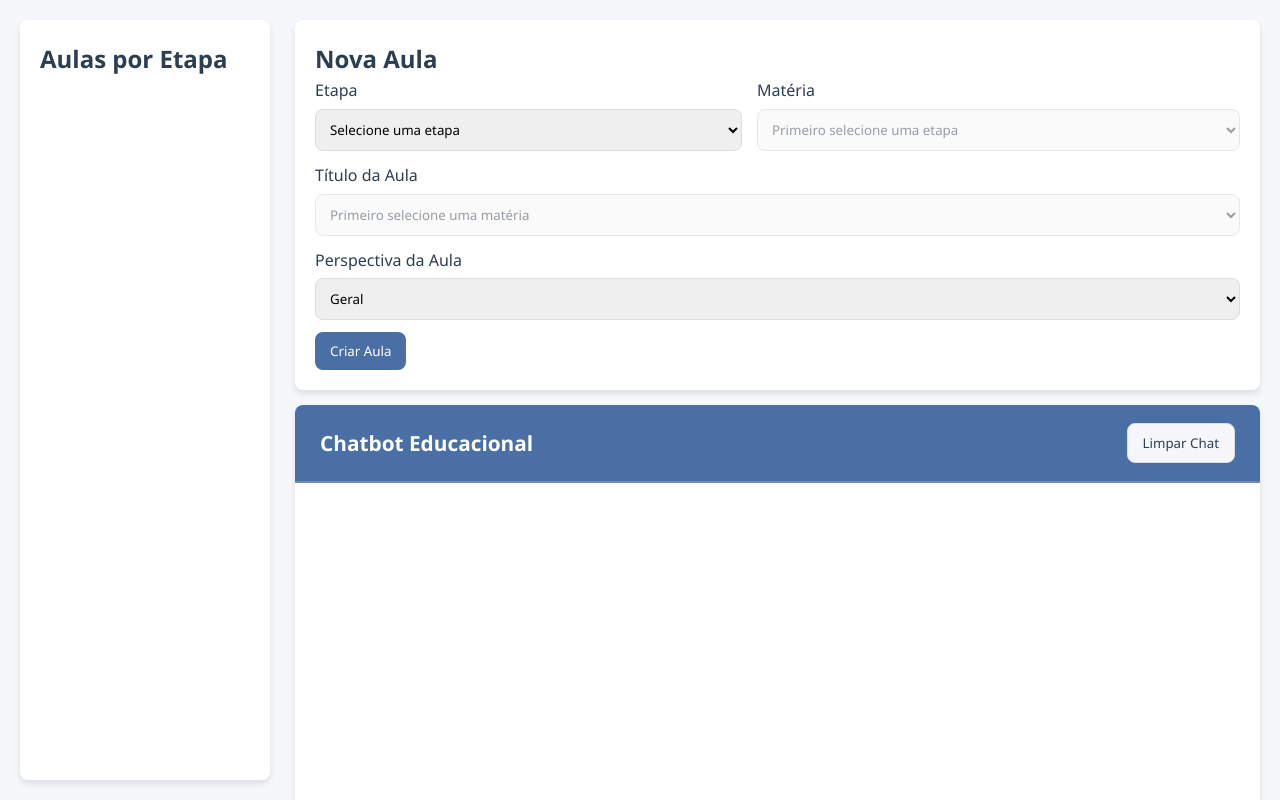
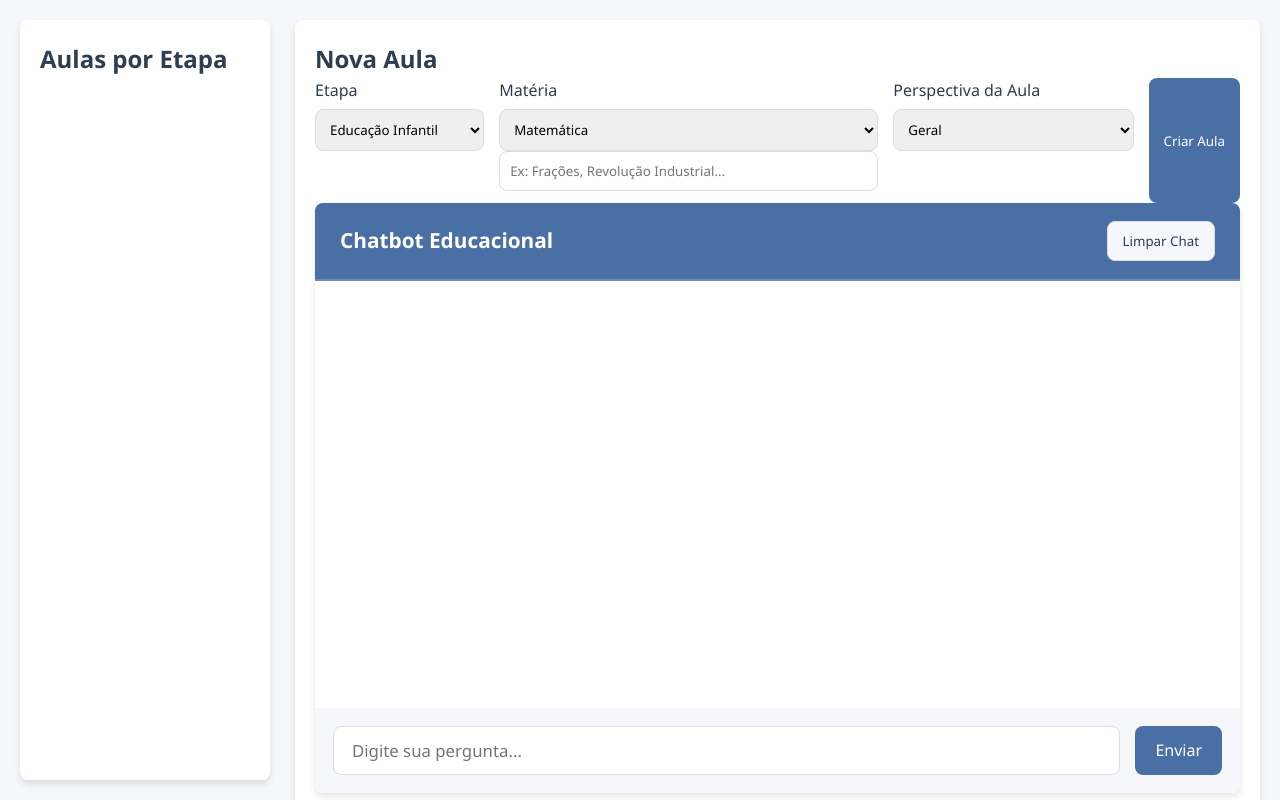
Before and after one commit to Testando342/Testando342.github.io, a website: page index.html in a window 1280 px wide. Both pictures are taken after a click on the button "Criar Aula". Shown: the top 800 px of the page. Drawn offline with nearby package versions, Linux system fonts and the light colour scheme.

Commit message:
Rollback

```diff
--- a/app.js
+++ b/app.js
@@ -1,23 +1,5 @@
 // Configuração da API Gemini via Netlify Function
 const API_URL = "/.netlify/functions/gemini";
-
-// Dados para cascata de dropdowns
-const cascadeData = {
-    "Educação Infantil": {
-        "Matemática": ["Números básicos", "Formas geométricas"],
-        "Português": ["Alfabeto", "Primeiras palavras"]
-    },
-    "1º Ano": {
-        "Matemática": ["Adição simples", "Subtração básica"],
-        "Português": ["Sílabas", "Formação de palavras"],
-        "Ciências": ["Animais domésticos", "Plantas"]
-    },
-    "2º Ano": {
-        "Matemática": ["Tabuada do 2", "Problemas simples"],
-        "Português": ["Frases", "Pequenos textos"],
-        "História": ["Família", "Escola"]
-    }
-};
 
 // Estado da aplicação
 let currentLesson = null;
@@ -32,9 +14,6 @@ let createLessonButton;
 let clearChatButton;
 let currentLessonTitle;
 let folderContainer;
-let gradeSelect;
-let subjectSelect;
-let lessonTitleSelect;
 
 // Inicialização após o DOM estar pronto
 document.addEventListener('DOMContentLoaded', () => {
@@ -46,9 +25,6 @@ document.addEventListener('DOMContentLoaded', () => {
     clearChatButton = document.getElementById('clearChat');
     currentLessonTitle = document.getElementById('currentLessonTitle');
     folderContainer = document.getElementById('folderContainer');
-    gradeSelect = document.getElementById('grade');
-    subjectSelect = document.getElementById('subject');
-    lessonTitleSelect = document.getElementById('lessonTitle');
 
     // Event Listeners
     sendButton.addEventListener('click', sendMessage);
@@ -58,59 +34,11 @@ document.addEventListener('DOMContentLoaded', () => {
     createLessonButton.addEventListener('click', createLesson);
     clearChatButton.addEventListener('click', clearChat);
 
-    // Cascading dropdown event listeners
-    gradeSelect.addEventListener('change', onGradeChange);
-    subjectSelect.addEventListener('change', onSubjectChange);
-
     // Renderiza as pastas e aulas salvas
     renderFolders();
 });
 
-// Funções para cascata de dropdowns
-function onGradeChange() {
-    const selectedGrade = gradeSelect.value;
-
-    // Reset subject dropdown
-    subjectSelect.innerHTML = '<option value="">Selecione uma matéria</option>';
-    subjectSelect.disabled = !selectedGrade;
-
-    // Reset lesson title dropdown
-    lessonTitleSelect.innerHTML = '<option value="">Primeiro selecione uma matéria</option>';
-    lessonTitleSelect.disabled = true;
-
-    // Populate subjects based on selected grade
-    if (selectedGrade && cascadeData[selectedGrade]) {
-        const subjects = Object.keys(cascadeData[selectedGrade]);
-        subjects.forEach(subject => {
-            const option = document.createElement('option');
-            option.value = subject;
-            option.textContent = subject;
-            subjectSelect.appendChild(option);
-        });
-    }
-}
-
-function onSubjectChange() {
-    const selectedGrade = gradeSelect.value;
-    const selectedSubject = subjectSelect.value;
-
-    // Reset lesson title dropdown
-    lessonTitleSelect.innerHTML = '<option value="">Selecione um título</option>';
-    lessonTitleSelect.disabled = !selectedSubject;
-
-    // Populate lesson titles based on selected grade and subject
-    if (selectedGrade && selectedSubject && cascadeData[selectedGrade] && cascadeData[selectedGrade][selectedSubject]) {
-        const lessonTitles = cascadeData[selectedGrade][selectedSubject];
-        lessonTitles.forEach(title => {
-            const option = document.createElement('option');
-            option.value = title;
-            option.textContent = title;
-            lessonTitleSelect.appendChild(option);
-        });
-    }
-}
-
-// Funções originais
+// Funções
 function loadLessons() {
     const savedLessons = localStorage.getItem('homeschoolLessons');
     return savedLessons ? JSON.parse(savedLessons) : {};
@@ -121,9 +49,9 @@ function saveLessons() {
 }
 
 function createLesson() {
-    const subject = subjectSelect.value.trim();
-    const grade = gradeSelect.value.trim();
-    const title = lessonTitleSelect.value.trim();
+    const subject = document.getElementById('subject').value.trim();
+    const grade = document.getElementById('grade').value.trim();
+    const title = document.getElementById('lessonTitle').value.trim();
     const perspective = document.getElementById('perspective').value;
 
     if (!subject || !grade || !title) {
--- a/index.html
+++ b/index.html
@@ -311,12 +311,6 @@
         #clearChat:hover {
             background-color: #e9ecef;
         }
-
-        select:disabled {
-            background-color: #f8f9fa;
-            color: #6c757d;
-            cursor: not-allowed;
-        }
     </style>
 </head>
 <body>
@@ -332,24 +326,42 @@
                     <div class="form-group">
                         <label for="grade">Etapa</label>
                         <select id="grade">
-                            <option value="">Selecione uma etapa</option>
                             <option value="Educação Infantil">Educação Infantil</option>
                             <option value="1º Ano">1º Ano</option>
                             <option value="2º Ano">2º Ano</option>
+                            <option value="3º Ano">3º Ano</option>
+                            <option value="4º Ano">4º Ano</option>
+                            <option value="5º Ano">5º Ano</option>
+                            <option value="6º Ano">6º Ano</option>
+                            <option value="7º Ano">7º Ano</option>
+                            <option value="8º Ano">8º Ano</option>
+                            <option value="9º Ano">9º Ano</option>
+                            <option value="Ensino Médio">Ensino Médio 1</option>
+                            <option value="Ensino Médio 2">Ensino Médio 2</option>
+                            <option value="Ensino Médio 3">Ensino Médio 3</option>
                         </select>
                     </div>
                     <div class="form-group">
                         <label for="subject">Matéria</label>
-                        <select id="subject" disabled>
-                            <option value="">Primeiro selecione uma etapa</option>
-                        </select>
+                        <select id="subject">
+                            <option value="Matemática">Matemática</option>
+                            <option value="Português">Português</option>
+                            <option value="História">História</option>
+                            <option value="Geografia">Geografia</option>
+                            <option value="Ciências">Ciências</option>
+                            <option value="Educação Física">Educação Física</option>
+                            <option value="Artes">Artes</option>
+                            <option value="Inglês">Inglês</option>
+                            <option value="Física">Física</option>
+                            <option value="Química">Química</option>
+                            <option value="Biologia">Biologia</option>
+                            <option value="Sociologia">Sociologia</option>
+                            <option value="Filosofia">Filosofia</option>
                     </div>
                 </div>
                 <div class="form-group">
                     <label for="lessonTitle">Título da Aula</label>
-                    <select id="lessonTitle" disabled>
-                        <option value="">Primeiro selecione uma matéria</option>
-                    </select>
+                    <input type="text" id="lessonTitle" placeholder="Ex: Frações, Revolução Industrial...">
                 </div>
                 <div class="form-group">
                     <label for="perspective">Perspectiva da Aula</label>
```
